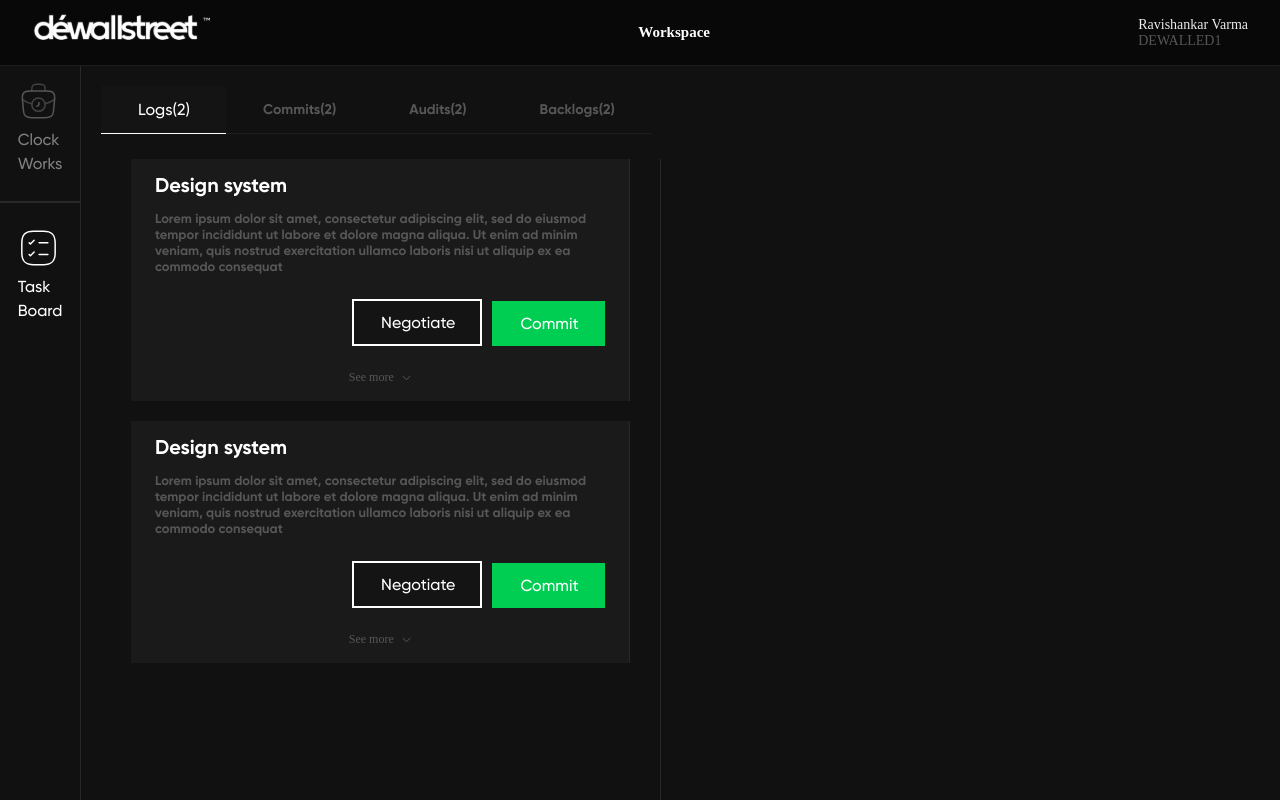
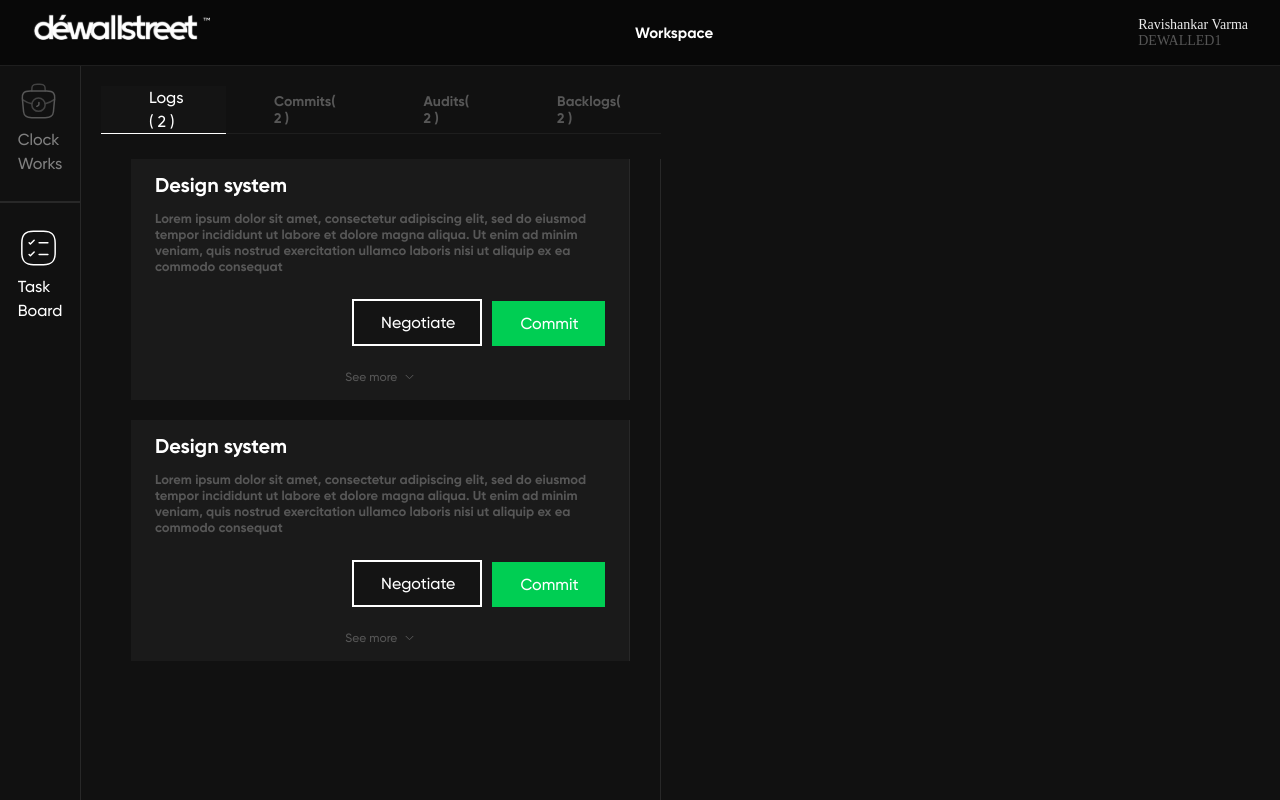
Before and after one commit to chieftain-defutura/Dewallstreet-Timesheet, a React (Vite) app: page /Taskpage/log in a window 1280 px wide. Shown: the top 800 px of the page. Built offline with nearby package versions, Linux system fonts and the light colour scheme.

Commit message:
chore:pull orgin main

```diff
--- a/src/components/Assigntasks/Timebar/time.css
+++ b/src/components/Assigntasks/Timebar/time.css
@@ -17,7 +17,7 @@
   justify-content: center;
   color: var(--canvas, #fff);
   text-align: right;
-  font-family: "Gilroy-medium";
+  font-family: var(--font-medium);
   font-size: 20px;
   font-style: normal;
   font-weight: 700;
@@ -41,7 +41,7 @@
   flex-direction: column;
   justify-content: center;
   color: var(--canvas, #fff);
-  font-family: Gilroy-medium;
+  font-family: var(--font-medium);
   font-size: 20px;
   font-style: normal;
   font-weight: 700;
--- a/src/components/Header/Homeheader.css
+++ b/src/components/Header/Homeheader.css
@@ -14,15 +14,15 @@
 }
 .home_main > h2 {
   color: var(--canvas, #fff);
-  font-family: "var(--font-bold)";
+  font-family: var(--font-bold);
   font-size: 15px;
   font-style: normal;
   font-weight: 700;
   line-height: normal;
 }
 .header_name > h2 {
-  color: var(--outlier, #ececec);
-  font-family: "var(--font-bold)";
+  color: var(--canvas, #ececec);
+  font-family: "var(--font-light)";
   font-size: 14px;
   font-style: normal;
   font-weight: 500;
--- a/src/components/Taskboard/Commits/commits.css
+++ b/src/components/Taskboard/Commits/commits.css
@@ -4,7 +4,7 @@
   display: flex;
   align-items: center;
   color: var(--labler-tight, #575757);
-  font-family: " Gilroy-Bold";
+  font-family: var(--font-medium);
   font-size: 12px;
   font-style: normal;
   font-weight: 500;
@@ -77,7 +77,7 @@
 .log_link {
   display: flex;
   height: 48px;
-  padding: 16px 36px 16px 37px;
+  padding: 20px 40px 20px 48px;
   justify-content: center;
   align-items: center;
   border-bottom: 1px solid var(--line, #1e1e1e);
--- a/src/components/Taskboard/Log/Logs.jsx
+++ b/src/components/Taskboard/Log/Logs.jsx
@@ -33,7 +33,9 @@ const Designpage = ({ setNegotiateOpen }) => {
   return (
     <React.Fragment>
       <div className="logs_mapping">
-        <TaskHeader />
+        <div className="task_link">
+          <TaskHeader />
+        </div>
         <div className="logs_render">{RenderDesignpage}</div>
       </div>
     </React.Fragment>
--- a/src/components/Taskboard/Taskheader/taskheader.css
+++ b/src/components/Taskboard/Taskheader/taskheader.css
@@ -8,7 +8,7 @@
 .log_link {
   display: flex;
   height: 48px;
-  padding: 16px 36px 16px 37px;
+  padding: 20px 40px 20px 50px;
   justify-content: center;
   align-items: center;
   border-bottom: 1px solid var(--line, #1e1e1e);
```
Also changed, not shown: src/components/Taskboard/Taskheader/index.jsx (+8 -8 lines).
